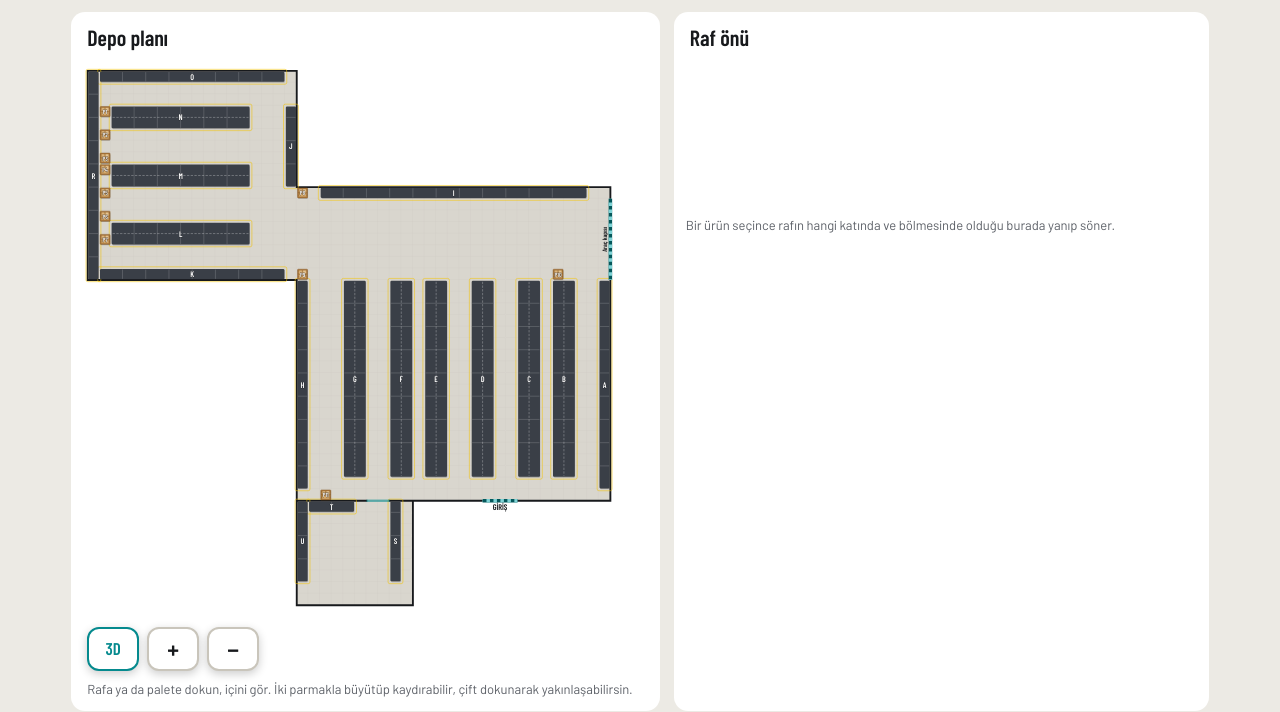
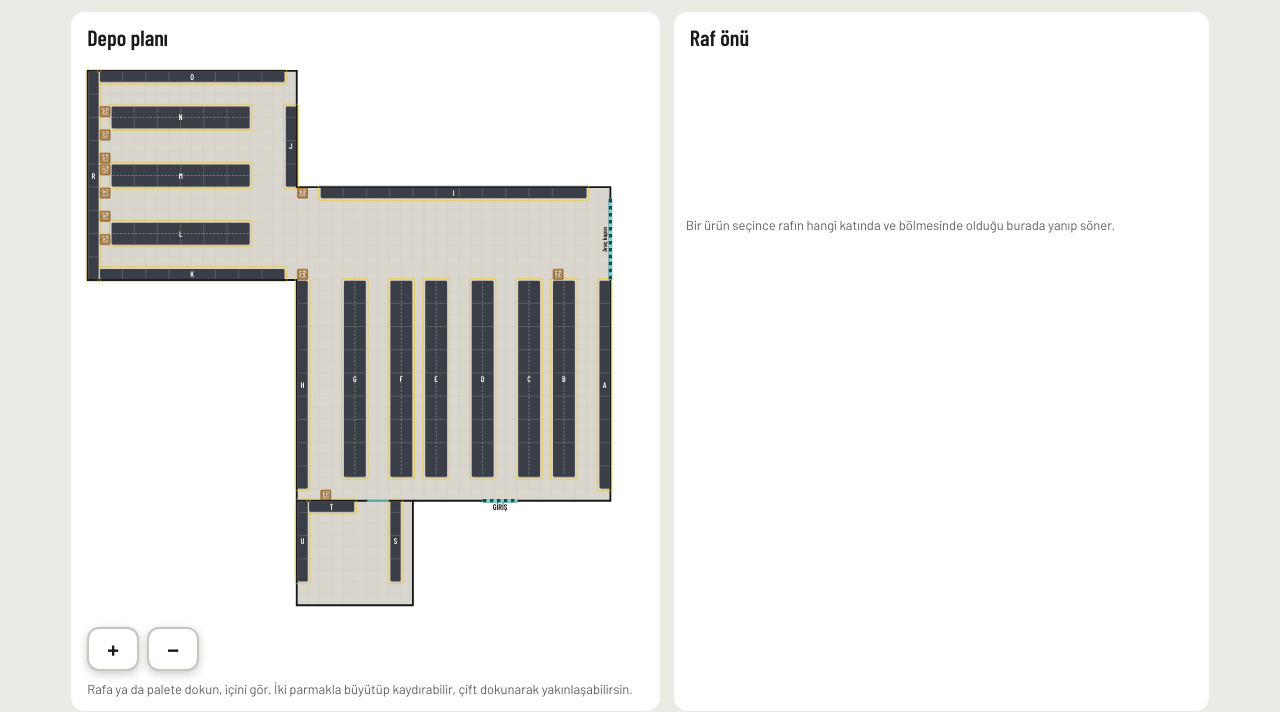
Before and after one commit to MohBai-code/depo-bul, a website: page www/index.html in a window 1280 px wide. Shown: the part 273-985 px from the top of the page. Drawn offline with nearby package versions, Linux system fonts and the light colour scheme; a web font is replaced by a local one.

Commit message:
3D görünüm kaldırıldı, harita yalnızca düz plan
Co-Authored-By: Claude Opus 5.5 <noreply@anthropic.com>
Claude-Session: https://claude.ai/code/session_01CE7SDwfDLqBB1H4Npwg4Yf

```diff
--- a/www/index.html
+++ b/www/index.html
@@ -131,8 +131,7 @@ th{font-size:13px;color:var(--mut);font-weight:600}td.n{text-align:right;white-s
 .zbtn button{width:52px;height:44px;border-radius:12px;border:2px solid var(--line);background:var(--panel);color:var(--ink);font:700 24px/1 Barlow,sans-serif;box-shadow:0 3px 10px #0003;cursor:pointer}
 .zbtn button:focus-visible{outline:3px solid var(--org);outline-offset:2px}
 @media(max-width:600px){.mapc{margin-inline:calc(-1 * max(4vw,12px));border-radius:0;padding:10px 0 12px}.mapc>h2,.mapc .mapnote{padding-inline:16px}.mapc .mapw{max-height:none}.zbtn{margin-inline:16px}}
-.zbtn .d3b{font:800 17px/1 "Barlow Condensed",Barlow,sans-serif;color:var(--yel);border:2px solid var(--yel)}
-.zbtn .d3b[aria-pressed=true]{background:var(--yel);color:#fff}.d3b:focus-visible{outline:3px solid var(--org);outline-offset:2px}
+.d3b:focus-visible{outline:3px solid var(--org);outline-offset:2px}
 #zout:focus-visible{outline:3px solid var(--org);outline-offset:2px}
 </style><script>new MutationObserver(()=>{for(const c of document.querySelectorAll('.stack td:not([data-l])')){let i=0,p=c;while(p=p.previousElementSibling)i+=p.colSpan;c.dataset.l=c.closest('table').rows[0].cells[i]?.textContent||''}}).observe(document,{childList:true,subtree:true})</script></head>
 <body>
@@ -149,7 +148,7 @@ th{font-size:13px;color:var(--mut);font-weight:600}td.n{text-align:right;white-s
 <main>
   <div class="res" id="res"><div><div class="big">Ne arıyorsun?</div><p>Ürünü yaz, depodaki yerini girişten başlayarak göstereyim.</p></div></div>
   <div class="grid">
-    <div class="card mapc"><h2>Depo planı</h2><button id="zout" type="button" hidden>Tüm depoyu göster</button><div id="phint" hidden><span>Paleti koymak istediğin yere dokun</span><button class="btn" type="button" id="p_cancel">Vazgeç</button></div><div class="mapw"><svg id="map" role="img" aria-label="Depo kuşbakışı plan"></svg></div><div class="zbtn"><button type="button" id="d3btn" class="d3b" aria-pressed="false" aria-label="3D görünüm">3D</button><button type="button" id="zin" aria-label="Yakınlaştır">+</button><button type="button" id="zoutb" aria-label="Uzaklaştır">−</button></div><p class="mapnote">Rafa ya da palete dokun, içini gör. İki parmakla büyütüp kaydırabilir, çift dokunarak yakınlaşabilirsin.</p></div>
+    <div class="card mapc"><h2>Depo planı</h2><button id="zout" type="button" hidden>Tüm depoyu göster</button><div id="phint" hidden><span>Paleti koymak istediğin yere dokun</span><button class="btn" type="button" id="p_cancel">Vazgeç</button></div><div class="mapw"><svg id="map" role="img" aria-label="Depo kuşbakışı plan"></svg></div><div class="zbtn"><button type="button" id="zin" aria-label="Yakınlaştır">+</button><button type="button" id="zoutb" aria-label="Uzaklaştır">−</button></div><p class="mapnote">Rafa ya da palete dokun, içini gör. İki parmakla büyütüp kaydırabilir, çift dokunarak yakınlaşabilirsin.</p></div>
     <div class="card"><h2 id="fh">Raf önü</h2><svg id="front" role="img" aria-label="Rafın önden görünümü"></svg><p class="note" id="fn">Bir ürün seçince rafın hangi katında ve bölmesinde olduğu burada yanıp söner.</p></div>
   </div>
 
@@ -295,7 +294,7 @@ function route(r,b,t){
 /* ---------- çizim ---------- */
 function drawMap(hl){
   const S=10,W=plan.cols*S,H=plan.rows*S,m=$("map");
-  const vanR=(plan.kapilar||[]).some(d=>d.kenar==="r")?28:0,K=K3(),E=D3?EX/K:0;VB=D3?[-4,-12*K-EX-4,W+8+vanR,(H+22)*K+EX+4]:[-4,-12,W+8+vanR,H+22];cancelAnimationFrame(zanim);setVB(VB);$("zout").hidden=true;document.querySelector(".mapw").classList.remove("zoomed");document.querySelector(".mapw").style.aspectRatio=`${VB[2]}/${VB[3]}`;$("d3btn").setAttribute("aria-pressed",D3?"true":"false");
+  const vanR=(plan.kapilar||[]).some(d=>d.kenar==="r")?28:0,K=K3(),E=D3?EX/K:0;VB=D3?[-4,-12*K-EX-4,W+8+vanR,(H+22)*K+EX+4]:[-4,-12,W+8+vanR,H+22];cancelAnimationFrame(zanim);setVB(VB);$("zout").hidden=true;document.querySelector(".mapw").classList.remove("zoomed");document.querySelector(".mapw").style.aspectRatio=`${VB[2]}/${VB[3]}`;
   const occ=new Set();for(const q of prods){const rr=rafBy(q.raf);if(rr&&!isPal(rr))for(const [cx,cy] of segCells(rr,+q.bolme||1,tOf(q,rr)))occ.add(cx+","+cy)}
   let g=`<defs><pattern id="hz" width="6" height="6" patternUnits="userSpaceOnUse" patternTransform="rotate(45)"><rect width="3" height="6" fill="#058a8e"/><rect x="3" width="3" height="6" fill="#04585b"/></pattern>
   <pattern id="tl" width="${S}" height="${S}" patternUnits="userSpaceOnUse"><path d="M${S} 0V${S}H0" fill="none" stroke="var(--line)" stroke-width=".3"/></pattern></defs>
@@ -417,7 +416,7 @@ function drawFront(r,b,k,t){if(isPal(r))return drawPal(r);
   $("fn").textContent=`Alttaki sayılar bölme, sağdakiler kat. Turuncu kutu: ${b}. bölme, ${+k===1?"1. kat (yerde)":k+". kat"}. Katlar alttan sayılır, 1. kat yer.`;
 }
 
-let VB=[0,0,1,1],zanim=0,D3=false;try{D3=localStorage.getItem("rafta-3d")==="1"}catch(e){}
+let VB=[0,0,1,1],zanim=0,D3=false;try{localStorage.removeItem("rafta-3d")}catch(e){}
 const K3=()=>D3?.62:1,EX=10*1.3;
 const setVB=v=>$("map").setAttribute("viewBox",v.map(n=>(+n).toFixed(2)).join(" "));
 function zoomTo(t,ms){const f=$("map").getAttribute("viewBox").split(/[\s,]+/).map(Number),t0=performance.now();cancelAnimationFrame(zanim);
@@ -433,9 +432,6 @@ function clampVB(v){let [x,y,w,h]=v;const mw=VB[2]/6;if(w<mw){h*=mw/w;w=mw}if(w>
 function zState(){const z=curVB()[2]<VB[2]*.98;$("zout").hidden=!z;document.querySelector(".mapw").classList.toggle("zoomed",z)}
 function zoomBy(f,cx,cy,ms){const v=curVB();cx=cx??v[0]+v[2]/2;cy=cy??v[1]+v[3]/2;const w=v[2]/f,h=v[3]/f;const t=clampVB([cx-(cx-v[0])/f,cy-(cy-v[1])/f,w,h]);
   if(ms){zoomTo(t,ms);setTimeout(zState,ms+20)}else{setVB(t);zState()}}
-$("d3btn").addEventListener("click",()=>{D3=!D3;try{localStorage.setItem("rafta-3d",D3?"1":"0")}catch(e){}follow=false;
-  if(PK&&!PK.fin){runStop()}else if(cur){show(cur,false)}else drawMap();
-  if(!RM)$("map").animate([{opacity:.3,transform:D3?"perspective(700px) rotateX(18deg)":"perspective(700px) rotateX(-12deg)"},{opacity:1,transform:"none"}],{duration:450,easing:"cubic-bezier(.2,.7,.2,1)"})});
 $("zin").addEventListener("click",()=>{follow=false;zoomBy(1.6,null,null,RM?0:250)});
 $("zoutb").addEventListener("click",()=>{follow=false;zoomBy(1/1.6,null,null,RM?0:250)});
 {const m=$("map"),P=new Map();let start=null,lastTap=0;
--- a/www/sw.js
+++ b/www/sw.js
@@ -1,5 +1,5 @@
 // Koray - Rafta: internetsiz çalışma için önbellek
-const C="depobul-v29",FILES=["./","index.html","manifest.json","icon-192.png","icon-512.png"];
+const C="depobul-v30",FILES=["./","index.html","manifest.json","icon-192.png","icon-512.png"];
 self.addEventListener("install",e=>{e.waitUntil(caches.open(C).then(c=>c.addAll(FILES)));self.skipWaiting()});
 self.addEventListener("activate",e=>{e.waitUntil(caches.keys().then(k=>Promise.all(k.filter(x=>x!==C).map(x=>caches.delete(x)))));self.clients.claim()});
 self.addEventListener("fetch",e=>{if(e.request.method!=="GET")return;
```
